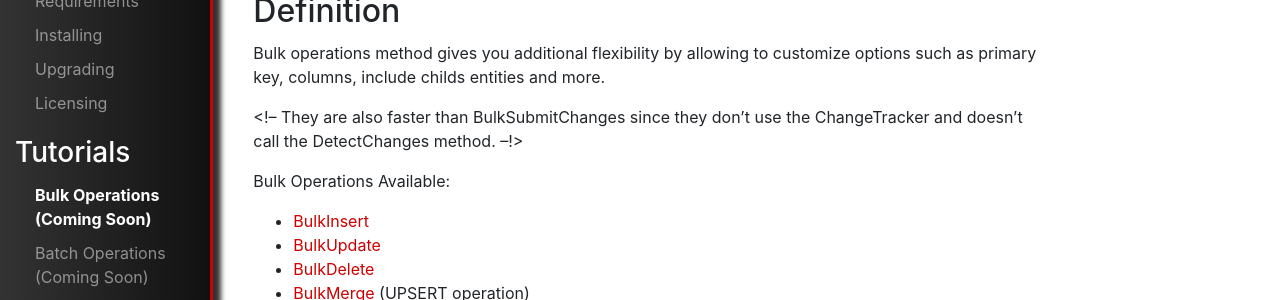
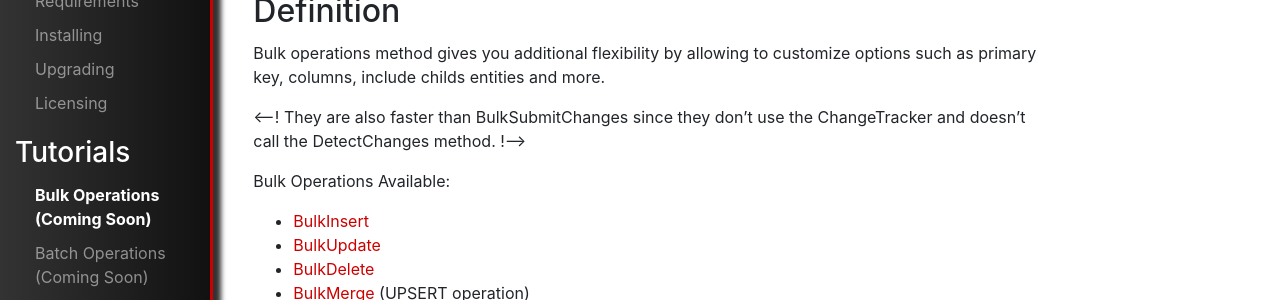
Before and after one commit to zzzprojects/LinqToSql-Plus, a Jekyll site: the page built from docs/pages/tutorials/tutorial-bulk-operations.md, in a window 1280 px wide and 900 px high. Shown: the part 265-565 px from the top of the window. Built offline with Jekyll 4.4.1, drawn with Linux system fonts in a browser that asks for light colours; nearby versions of some CDN libraries; our own code applies the rules of GitHub Pages for plain Markdown files.

Commit message:
Update tutorial-bulk-operations.md

```diff
--- a/docs/pages/tutorials/tutorial-bulk-operations.md
+++ b/docs/pages/tutorials/tutorial-bulk-operations.md
@@ -5,7 +5,7 @@ permalink: tutorial-bulk-operations
 ## Definition
 Bulk operations method gives you additional flexibility by allowing to customize options such as primary key, columns, include childs entities and more.
 
-<!-- They are also faster than BulkSubmitChanges since they don’t use the ChangeTracker and doesn’t call the DetectChanges method. --!>
+<--! They are also faster than BulkSubmitChanges since they don’t use the ChangeTracker and doesn’t call the DetectChanges method. !-->
 
 Bulk Operations Available:
 - [BulkInsert](/bulk-insert)
```
